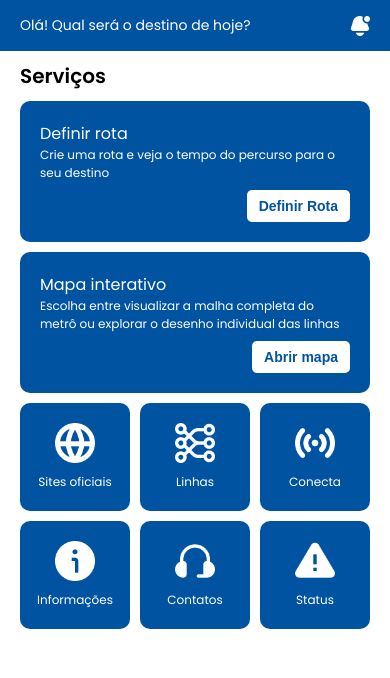
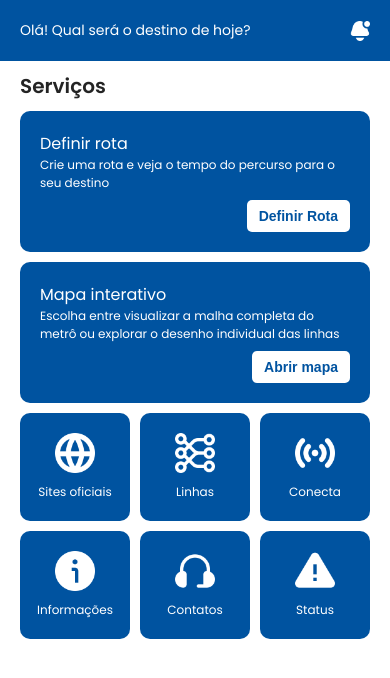
Before and after one commit to iemaneul/metro-sp, a plain HTML site: page index.html in a window 390 px wide. Drawn offline with Linux system fonts and the light colour scheme; a script that the page names is missing.

Commit message:
mobile adjust

```diff
--- a/css/style.css
+++ b/css/style.css
@@ -3,6 +3,19 @@
 body{
     font-family: 'Poppins', sans-serif;
     margin: 0;
+    min-height: 100vh;
+    background-color: #FFFFFF;
+    color: #242424;
+}
+
+html {
+    background-color: #FFFFFF;
+}
+
+#header {
+    background-color: #0053A0;
+    color: #FFFFFF;
+    padding-top: calc(20px + env(safe-area-inset-top));
 }
 
 h1, h2, h3, h4, h5, h6, p {
@@ -20,7 +33,7 @@ a {
 #header {
     background-color: #0053A0;
     color: #FFFFFF;
-    padding: 15px 20px;
+    padding: 20px;
 }
 
 #header .navbar {
--- a/index.html
+++ b/index.html
@@ -7,6 +7,9 @@
 <link rel="stylesheet" href="css/style.css">
 <meta name="viewport" content="width=device-width, initial-scale=1.0">
 <meta name="theme-color" content="#0053A0">
+<meta name="apple-mobile-web-app-capable" content="yes">
+<meta name="apple-mobile-web-app-status-bar-style" content="black-translucent">
+<meta name="apple-mobile-web-app-title" content="Metrô SP">
 
 </head>
 
@@ -37,7 +40,7 @@
             <div class="card-mapa">
                 <p class="title">Mapa interativo</p>
                 <p class="description">Escolha entre visualizar a malha completa do metrô ou explorar o desenho individual das linhas</p>
-                <a href="pages/map.html"><button>Abrir mapa</button></a>
+                <a href="pages/lines.html"><button>Abrir mapa</button></a>
             </div>
         </div>
 
```
